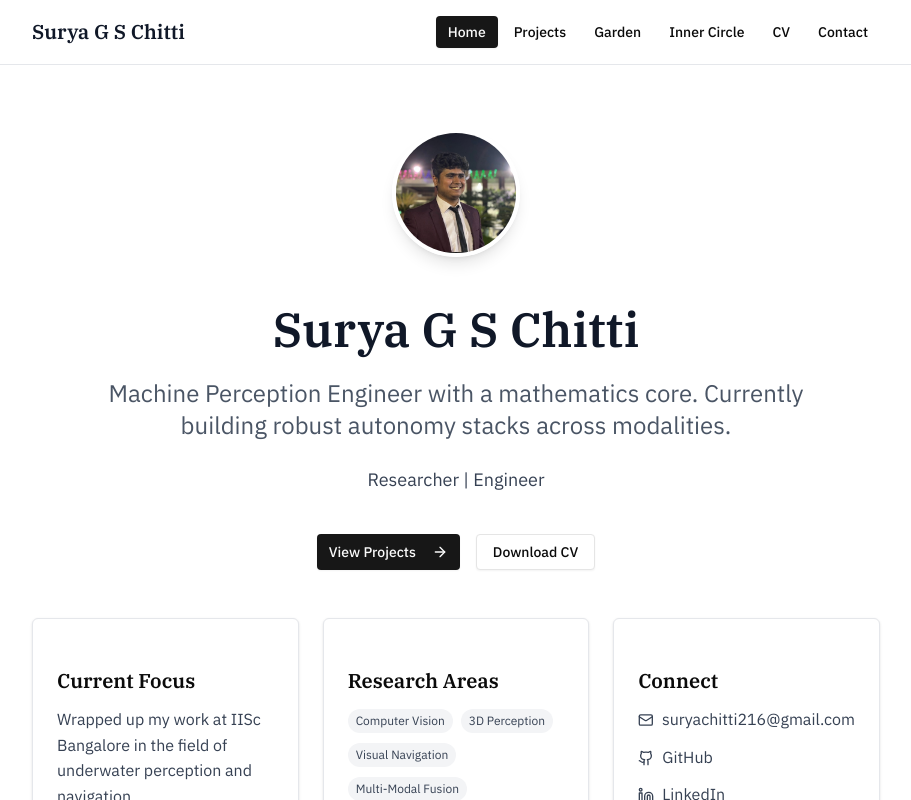
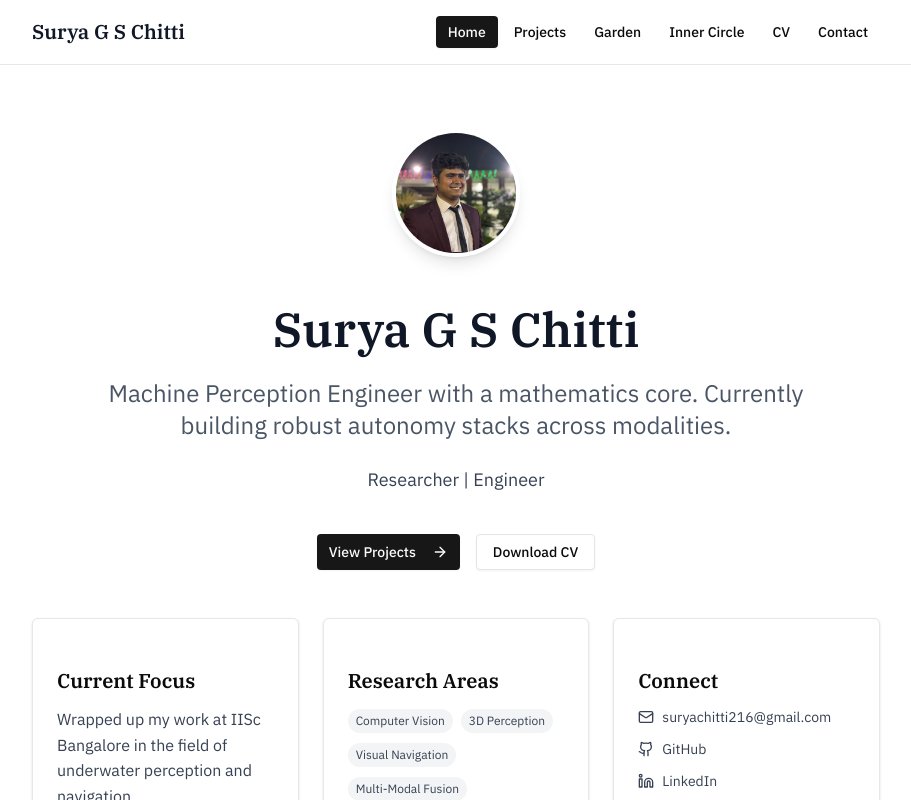
Before and after one commit to codechitti216/codechitti216.github.io, a React (Vite) app: page / in a window 1280 px wide. Shown: the top 800 px of the page, without its empty margins (184-1095 px from the left). Built offline with nearby package versions, Linux system fonts and the light colour scheme.

Commit message:
Gaussian Splatting initialised

```diff
--- /dev/null
+++ b/content/garden/Gaussian_Splatting.md
@@ -0,0 +1,14 @@
+---
+title: "What is Gaussian Splatting?"
+date: "2025-08-01"
+tags: ["3D Rendering", "Perception", "Splatting", "Augmented reality", "3D Vision"]
+status: "ongoing"
+kind: "learning"
+published: true
+visibility: "public"
+evolution:
+  - date: "2025-08-05"
+    note: "Initial exploration of gaussian splatting and their mathematical foundations."
+---
+
+# What is splatting?
--- a/content/garden/Vector_Embeddings.md
+++ b/content/garden/Vector_Embeddings.md
@@ -7,13 +7,13 @@ kind: "learning"
 published: true
 visibility: "public"
 evolution:
-  - date: "2024-12-01"
+  - date: "2024-08-01"
     note: "Initial exploration of word embeddings and their mathematical foundations."
-  - date: "2024-12-15"
+  - date: "2024-08-01"
     note: "Extended to vision embeddings and cross-modal applications."
-  - date: "2025-01-15"
+  - date: "2025-08-01"
     note: "Validated effectiveness through systematic experimentation and comparison."
-  - date: "2025-01-XX"
+  - date: "2025-07-31"
     note: "Led to formal hypothesis about cosine similarity and sparsity - see research post: Investigating Cosine Similarity Robustness with Sparse Embeddings"
 ---
 
--- a/src/pages/Home.jsx
+++ b/src/pages/Home.jsx
@@ -13,6 +13,7 @@ export default function Home() {
           className="rounded-full w-32 h-32 object-cover shadow-lg border-4 border-white"
         />
       </div>
+
       {/* Hero Section */}
       <section className="text-center space-y-6">
         <h1 className="font-serif text-4xl md:text-5xl font-semibold text-gray-900">
@@ -35,6 +36,7 @@ export default function Home() {
           </Button>
         </div>
       </section>
+
       {/* Quick Links */}
       <section className="grid md:grid-cols-3 gap-6">
         <div className="content-card">
@@ -62,21 +64,22 @@ export default function Home() {
         <div className="content-card">
           <h3 className="font-serif text-xl font-semibold mb-3">Connect</h3>
           <div className="space-y-3">
-            <a href="mailto:suryachitti216@gmail.com" className="flex items-center text-gray-700 hover:text-gray-900">
-              <Mail className="h-4 w-4 mr-2" />
-              suryachitti216@gmail.com
+            <a href="mailto:suryachitti216@gmail.com" className="flex items-center text-gray-700 hover:text-gray-900 text-sm">
+              <Mail className="h-4 w-4 mr-2 flex-shrink-0" />
+              <span className="truncate">suryachitti216@gmail.com</span>
             </a>
-            <a href="https://github.com/codechitti216" className="flex items-center text-gray-700 hover:text-gray-900">
-              <Github className="h-4 w-4 mr-2" />
-              GitHub
+            <a href="https://github.com/codechitti216" className="flex items-center text-gray-700 hover:text-gray-900 text-sm">
+              <Github className="h-4 w-4 mr-2 flex-shrink-0" />
+              <span>GitHub</span>
             </a>
-            <a href="https://linkedin.com/in/surya-g-s-chitti" className="flex items-center text-gray-700 hover:text-gray-900">
-              <Linkedin className="h-4 w-4 mr-2" />
-              LinkedIn
+            <a href="https://linkedin.com/in/surya-g-s-chitti" className="flex items-center text-gray-700 hover:text-gray-900 text-sm">
+              <Linkedin className="h-4 w-4 mr-2 flex-shrink-0" />
+              <span>LinkedIn</span>
             </a>
           </div>
         </div>
       </section>
+
       {/* About Section */}
       <section className="prose max-w-none">
         <h2>About Me</h2>
```
Also changed, not shown: content/templates/research-from-learning.md (+0 -1 lines).
